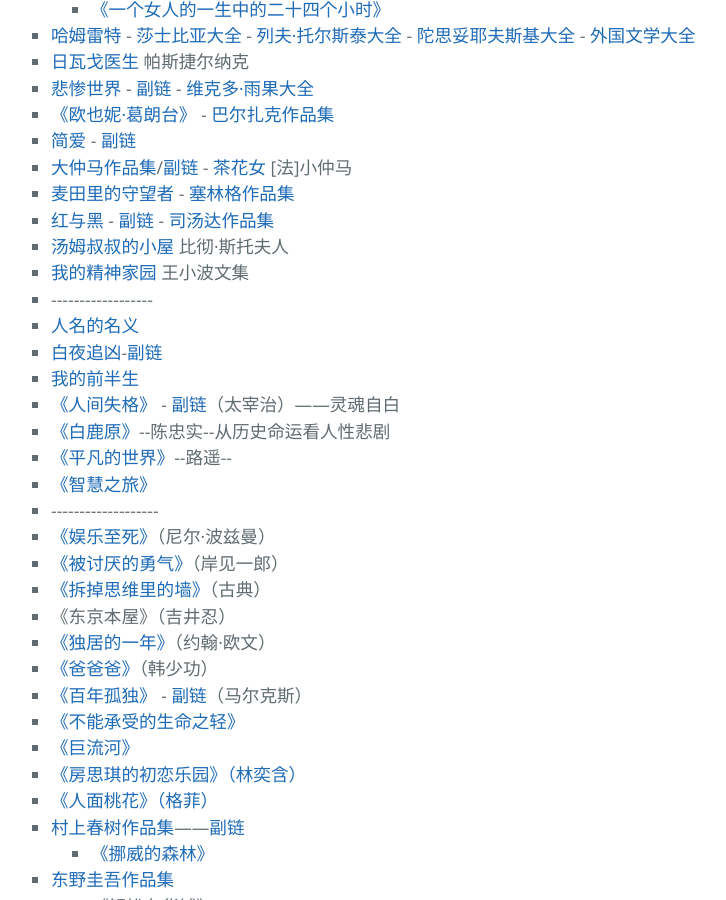
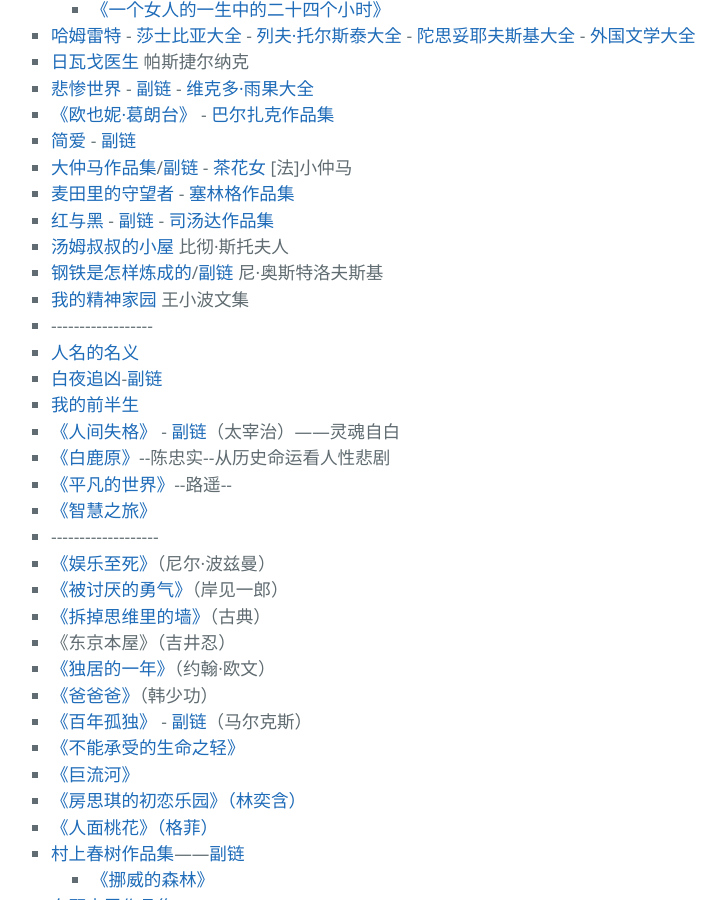
Before and after one commit to AmbroseRen/test, a Jekyll site: the page built from Library/BookListsOne.md, in a window 1280 px wide and 900 px high, scrolled down 3780 px. Shown: the whole window, without its empty margins (293-1019 px from the left). Built offline with Jekyll 4.4.1, drawn with Linux system fonts in a browser that asks for light colours; our own code applies the rules of GitHub Pages for plain Markdown files; the repository's description, which GitHub fills in, is left out.

Commit message:
Update BookListsOne.md

```diff
--- a/Library/BookListsOne.md
+++ b/Library/BookListsOne.md
@@ -210,6 +210,7 @@
 		    <li><a href="https://www.kanunu8.com/book/3826/index.html">麦田里的守望者</a> - <a href="https://www.kanunu8.com/files/writer/3821.html">塞林格作品集</a></li>
 		    <li><a href="https://www.kunnu.com/hongyuhei/">红与黑</a> - <a href="https://www.kanunu8.com/book/3871/index.html">副链</a> - <a href="https://www.kanunu8.com/files/writer/3868.html">司汤达作品集</a></li>
 		    <li><a href="https://www.kanunu8.com/book4/10161/">汤姆叔叔的小屋</a> 比彻·斯托夫人</li>
+		    <li><a href="https://www.cbxs.net/waiguo/2072/">钢铁是怎样炼成的</a>/<a href="https://www.tianyabooks.com/world/gtszyncd/">副链</a> 尼·奥斯特洛夫斯基</li>
 		    <li><a href="https://www.yooread.net/8/1735/">我的精神家园</a> 王小波文集</li>
                     <li>------------------</li>
                     <li><a href="http://www.tianyashuku.com/guanchang/2624/">人名的名义</a></li>
```
